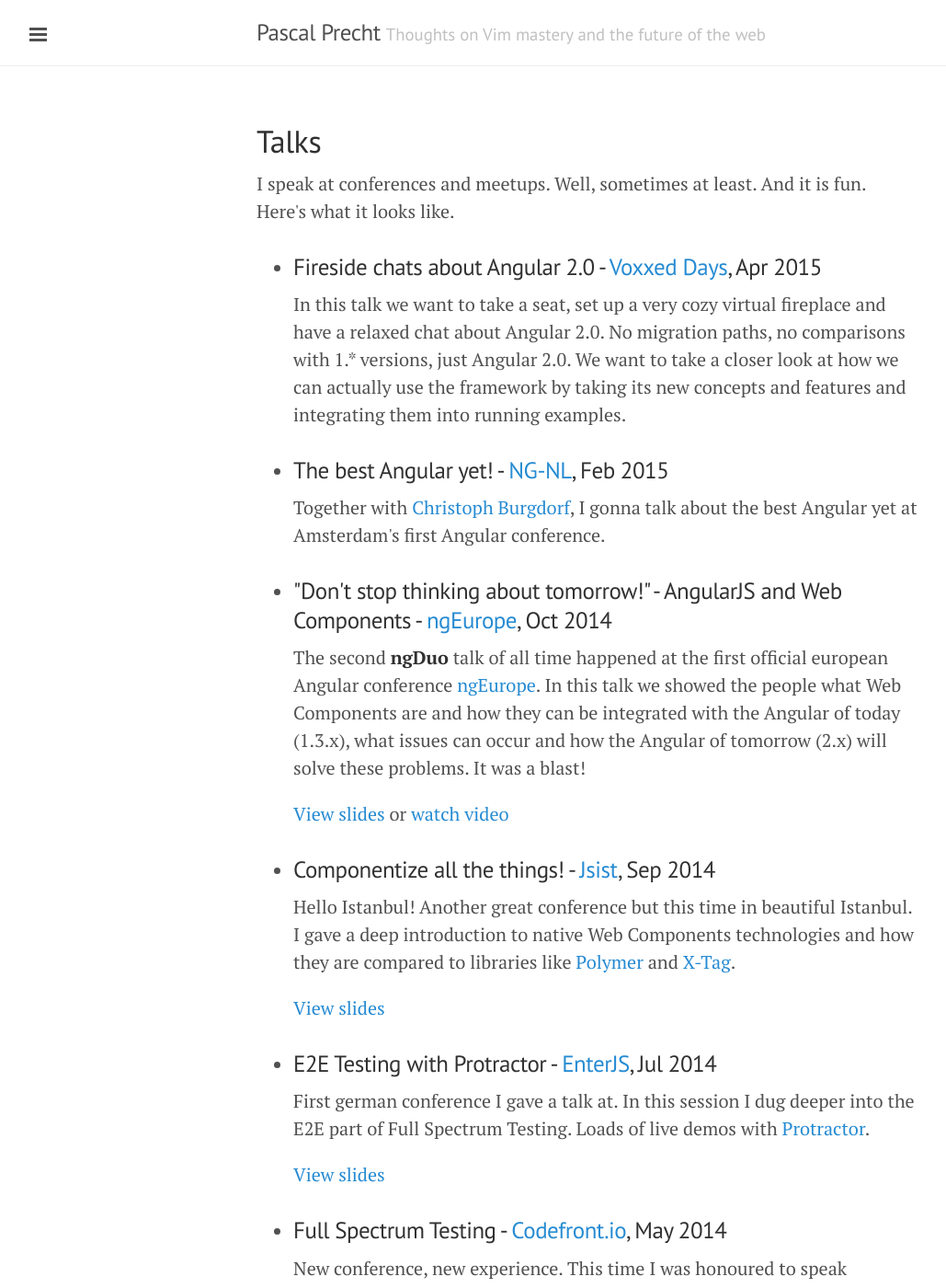
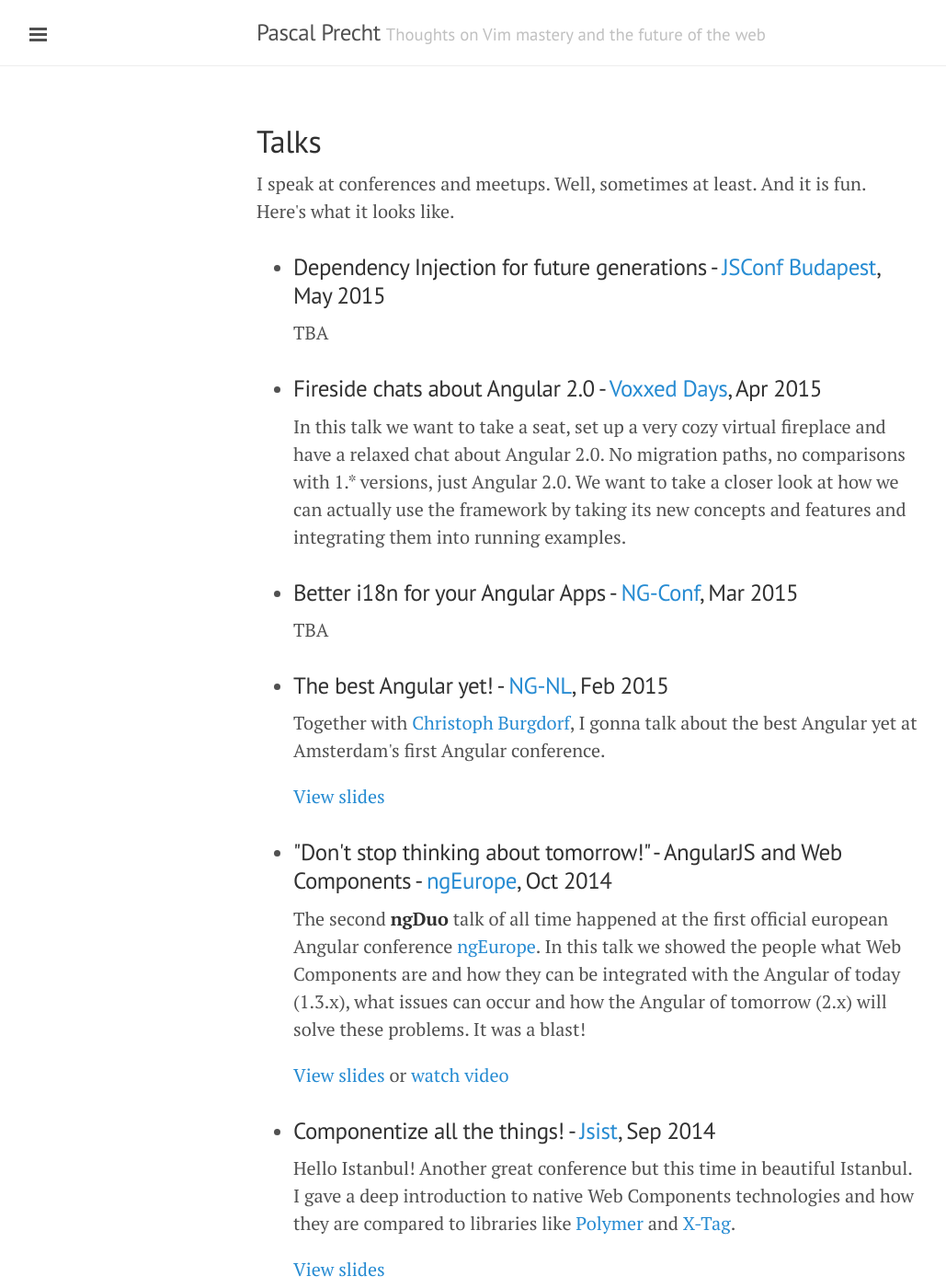
Before and after one commit to 0x-r4bbit/pascalprecht.github.io, a Jekyll site: the page built from talks.html, in a window 1280 px wide and 1400 px high. Shown: the whole window at 92% size, without its empty margins (1-1030 px from the left). Built offline with Jekyll 4.4.1, drawn with Linux system fonts in a browser that asks for light colours; Markdown is read by kramdown in place of the engine named in the settings.

Commit message:
Adds talks

```diff
--- a/talks.html
+++ b/talks.html
@@ -8,11 +8,18 @@
 
   <p>I speak at conferences and meetups. Well, sometimes at least. And it is fun. Here's what it looks like.</p>
   <ul>
+    <li><h3>Dependency Injection for future generations - <a href="http://jsconfbp.com">JSConf Budapest</a>, May 2015</h3>
+    <p>TBA</p>
+    </li>
     <li><h3>Fireside chats about Angular 2.0  - <a href="https://www.voxxed.com/days-ticino15/">Voxxed Days</a>, Apr 2015</h3>
     <p>In this talk we want to take a seat, set up a very cozy virtual fireplace and have a relaxed chat about Angular 2.0. No migration paths, no comparisons with 1.* versions, just Angular 2.0. We want to take a closer look at how we can actually use the framework by taking its new concepts and features and integrating them into running examples.</p>
     </li>
+    <li><h3>Better i18n for your Angular Apps  - <a href="http://ng-conf.org">NG-Conf</a>, Mar 2015</h3>
+    <p>TBA</p>
+    </li>
     <li><h3>The best Angular yet!  - <a href="https://ng-nl.org">NG-NL</a>, Feb 2015</h3>
     <p>Together with <a href="http://twitter.com/cburgdorf">Christoph Burgdorf</a>, I gonna talk about the best Angular yet at Amsterdam's first Angular conference.</p>
+    <p><a href="http://thoughtram.io/the-best-angular-yet">View slides</a></p>
     </li>
     <li><h3>"Don't stop thinking about tomorrow!" - AngularJS and Web Components - <a href="http://ngeurope.org">ngEurope</a>, Oct 2014</h3>
     <p>The second <strong>ngDuo</strong> talk of all time happened at the first official european Angular conference <a href="http://ng-europe.org">ngEurope</a>. In this talk we showed the people what Web Components are and how they can be integrated with the Angular of today (1.3.x), what issues can occur and how the Angular of tomorrow (2.x) will solve these problems. It was a blast!</p>
```
